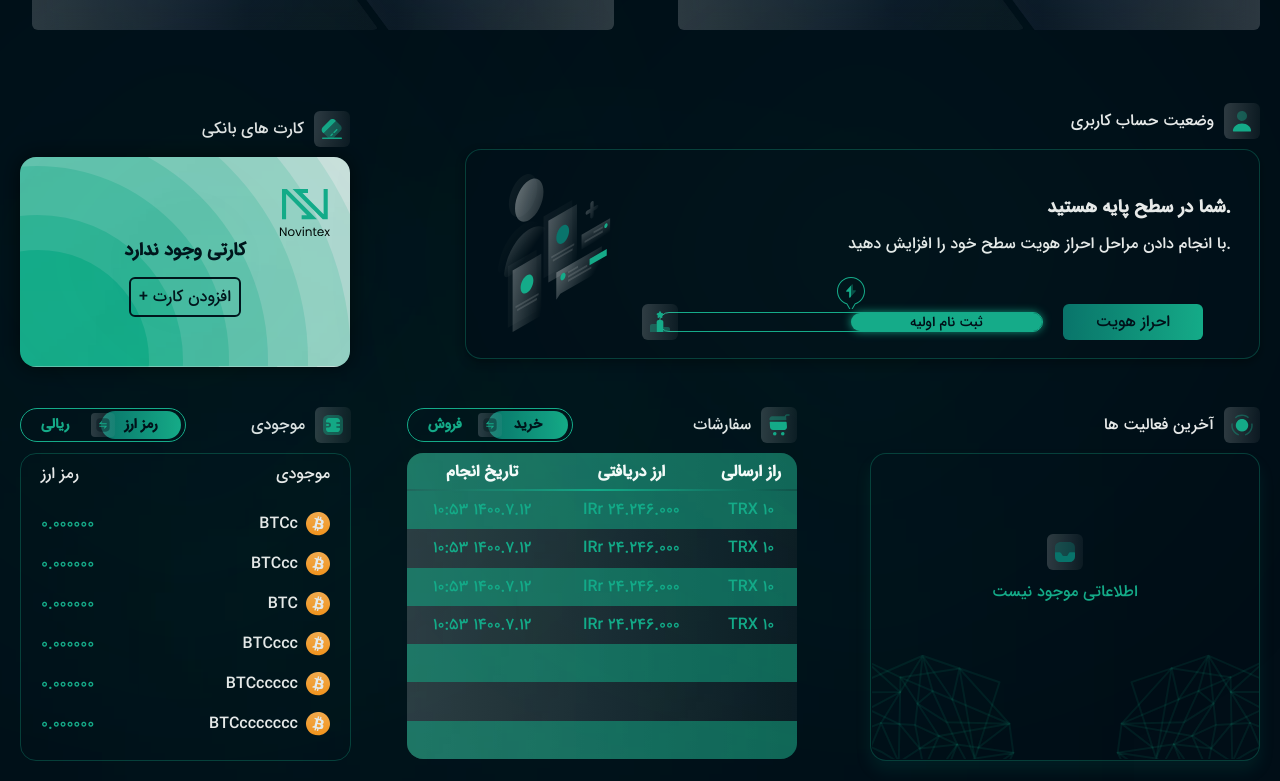
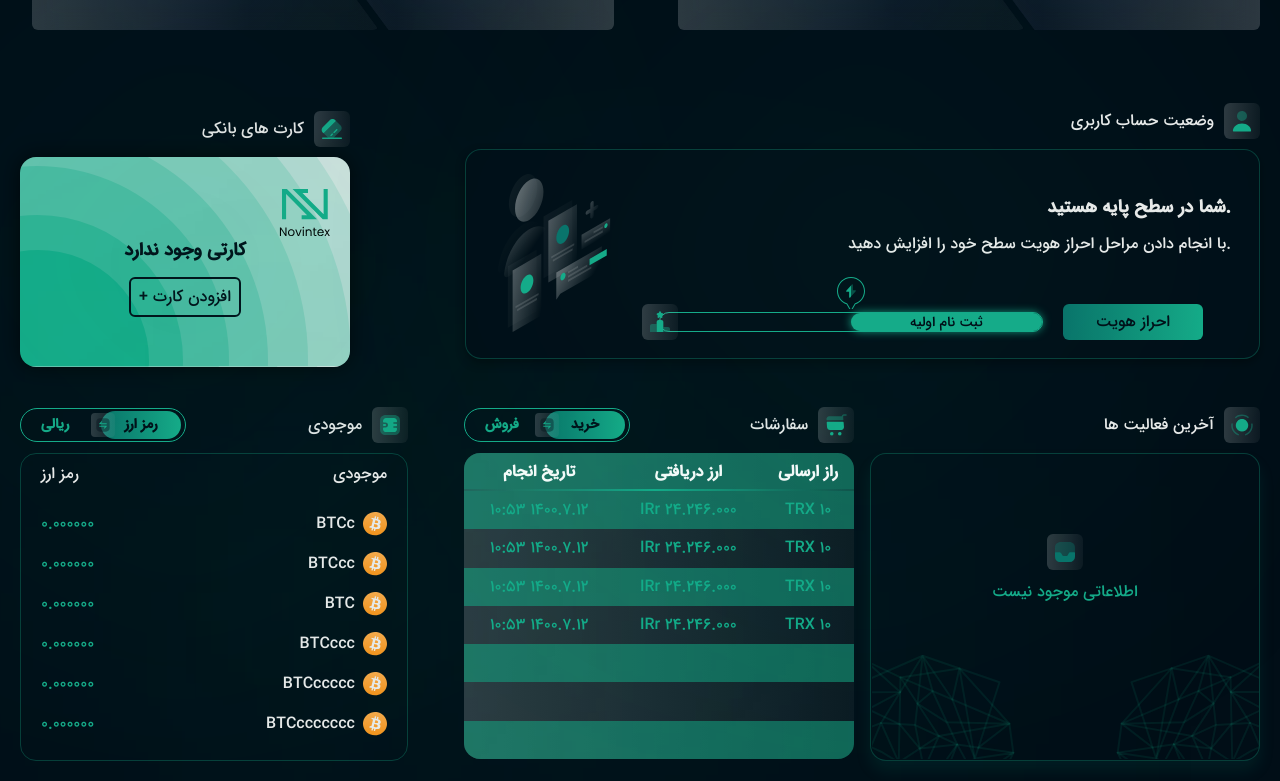
Before and after one commit to danyalbani240/dashboard, a Nuxt app: page / in a window 1280 px wide. Shown: the part 271-1052 px from the top of the page. Built offline with nearby package versions, Linux system fonts and the light colour scheme.

Commit message:
index responsived

```diff
--- a/components/Base/BaseInventory.vue
+++ b/components/Base/BaseInventory.vue
@@ -29,7 +29,7 @@ export default {
 
 <style>
 .ineventory {
-  width: 331px;
+  min-width: 331px;
   height: 308px;
   position: relative;
 }
--- a/components/Base/BaseListPopular.vue
+++ b/components/Base/BaseListPopular.vue
@@ -1,6 +1,7 @@
 <template>
   <div class="flex set flex-1 my-2   justify-evenly content-start">
     <base-list-popular-item
+    class="my-1"
       v-for="(coin, index) in coins"
       :key="coin.short"
       :short="coin.short"
--- a/components/TheLastActivityAndOrdersAndInventory.vue
+++ b/components/TheLastActivityAndOrdersAndInventory.vue
@@ -5,8 +5,8 @@
         :headName="'آخرین فعالیت ها'"
         :address="'lastactivity'"
       />
-      <div class="flex mt-2.5 flex-row-reverse flex-1">
-        <div class="bg-primary rounded-2xl last-do flex justify-center">
+      <div class="flex mt-2.5 flex-row-reverse  flex-1">
+        <div class="bg-primary rounded-2xl last-do flex w-full justify-center">
           <div class="flex flex-col items-center mt-20">
             <div
               class="icon-conatiner inline-block rounded-md icon-container p-1.5 mb-2.5"
@@ -18,19 +18,19 @@
         </div>
       </div>
     </div>
-    <div class="mr-4">
+    <div class="xl:mr-4 flex-1">
       <div class="flex flex-row-reverse justify-between items-center">
         <base-part-header :headName="'سفارشات'" :address="'shopingcart'" />
         <base-switch-badge linkOne="خرید" linkTwo="فروش" />
       </div>
-      <the-orders-table />
+      <the-orders-table class="w-full" />
     </div>
-    <div class="mr-14">
+    <div class="xl:mr-14 flex-1">
       <div class="flex flex-row-reverse justify-between items-center">
         <base-part-header :address="'inventory'" :headName="'موجودی'" />
         <base-switch-badge :linkOne="'رمز ارز'" :linkTwo="'ريالی'" />
       </div>
-      <base-inventory :itemsData="inventory" />
+      <base-inventory class="w-full" :itemsData="inventory" />
     </div>
   </div>
 </template>
@@ -76,7 +76,7 @@ export default {
 <style scoped>
 .last-do {
   background-image: url("../assets/images/weiredelectral.svg?external");
-  width: 390px;
+  min-width: 390px;
   height: 308px;
   background-repeat: no-repeat;
   background-position: bottom;
--- a/components/TheOrdersTable.vue
+++ b/components/TheOrdersTable.vue
@@ -56,7 +56,7 @@ export default {};
 
 <style scoped>
 table {
-  width: 390px;
+  min-width: 390px;
   height: 306px;
   background: linear-gradient(
     91.44deg,
--- a/components/ThePopularCurrencies.vue
+++ b/components/ThePopularCurrencies.vue
@@ -9,7 +9,7 @@
         v-for="(coin, index) in coins"
         :coins="coin"
         :key="coin[index].short"
-        :class="{'lg:justify-end': index % 2 == 0, 'lg:justify-start': index %2 != 0}"
+        :class="{'xl:justify-end': index % 2 == 0, 'xl:justify-start': index %2 != 0}"
       />
     </div>
   </div>
```
